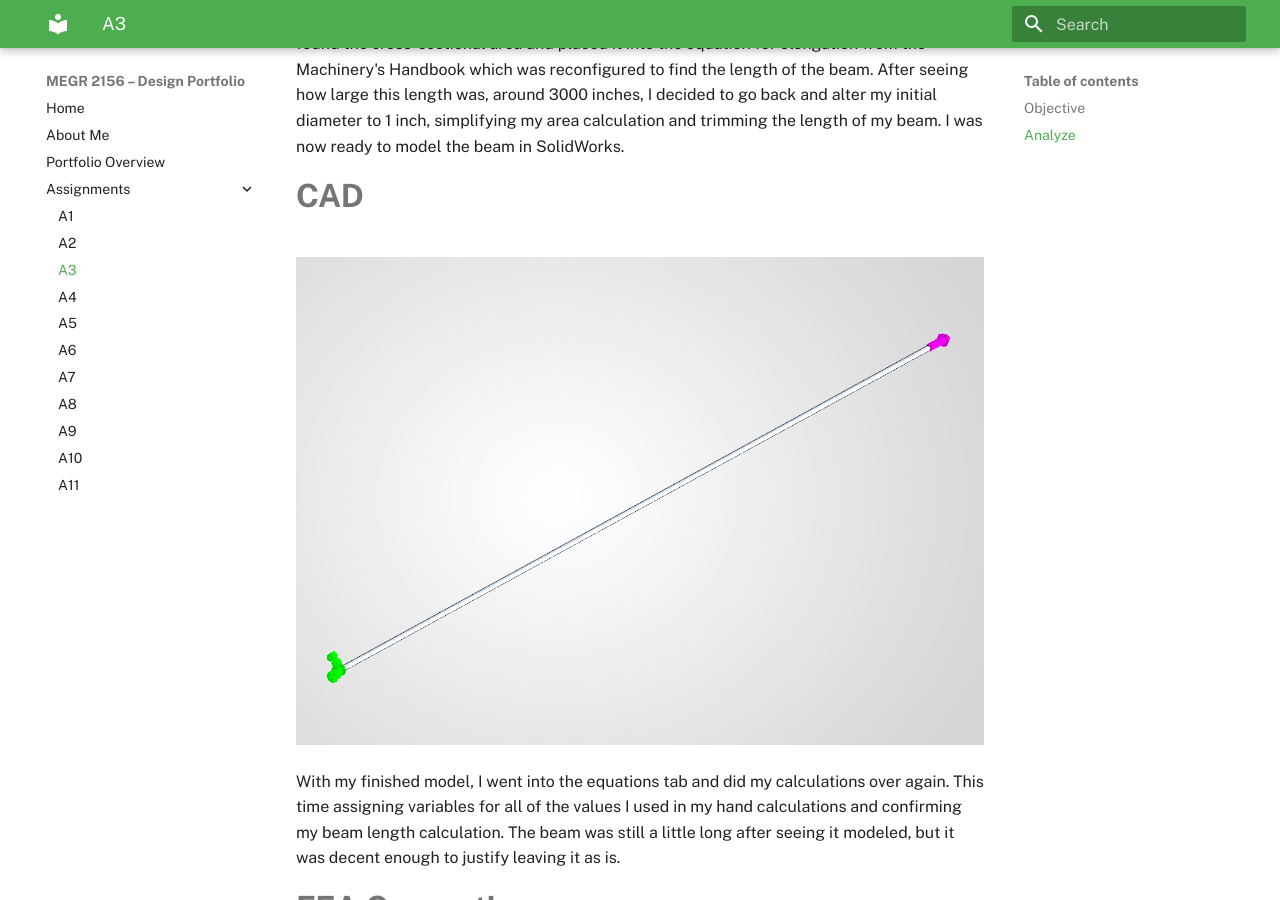
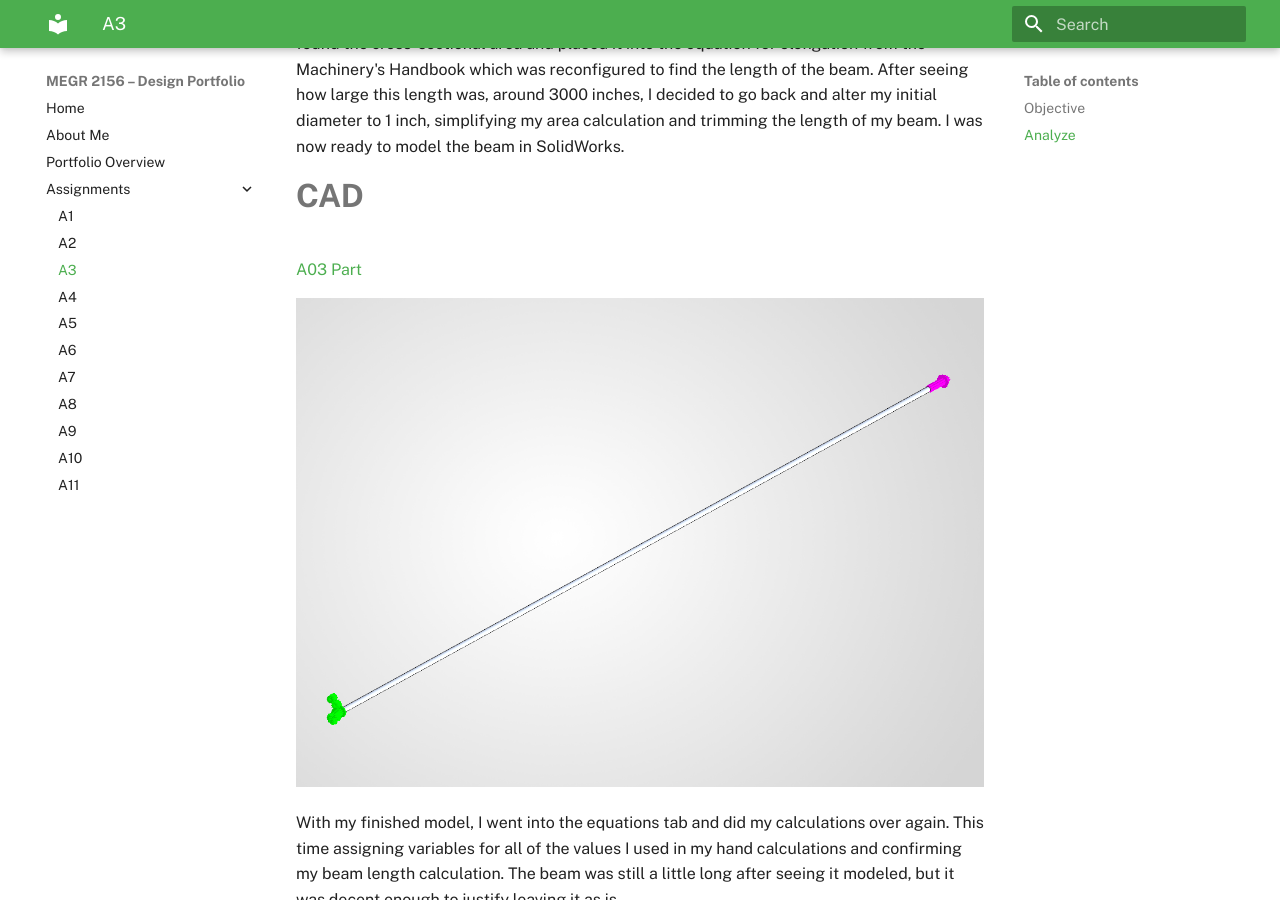
Before and after one commit to Jmswanchara/megr2156-portfolio, an MkDocs documentation site: the page built from docs/assignments/A03/index.md, in a window 1280 px wide and 900 px high, scrolled down 819 px. Built offline with MkDocs 1.6.1 and Material for MkDocs 9.7.7, drawn with Linux system fonts in a browser that asks for light colours.

Commit message:
Add link to A03 SolidWorks part in documentation
Added a link to the A03 SolidWorks part file in the CAD section.

```diff
--- a/docs/assignments/A03/index.md
+++ b/docs/assignments/A03/index.md
@@ -14,7 +14,7 @@ To start, I chose a diameter which I could use to calculate the cross-sectional
 
 # **CAD**
 
-
+[A03 Part](A03.SLDPRT)
 
 ![beam](Beam.png)
 
```
